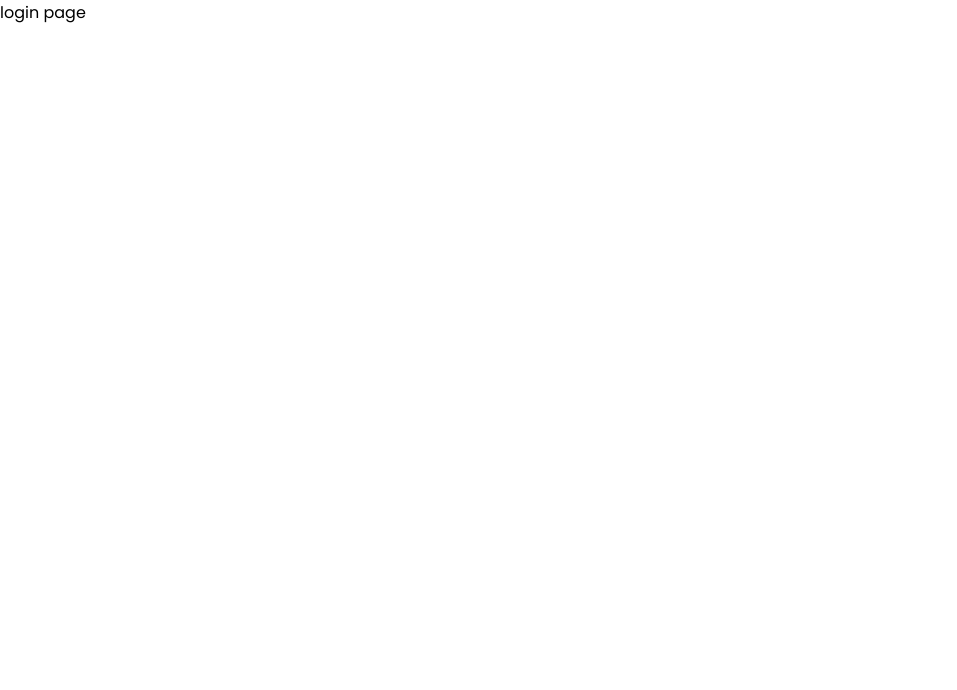
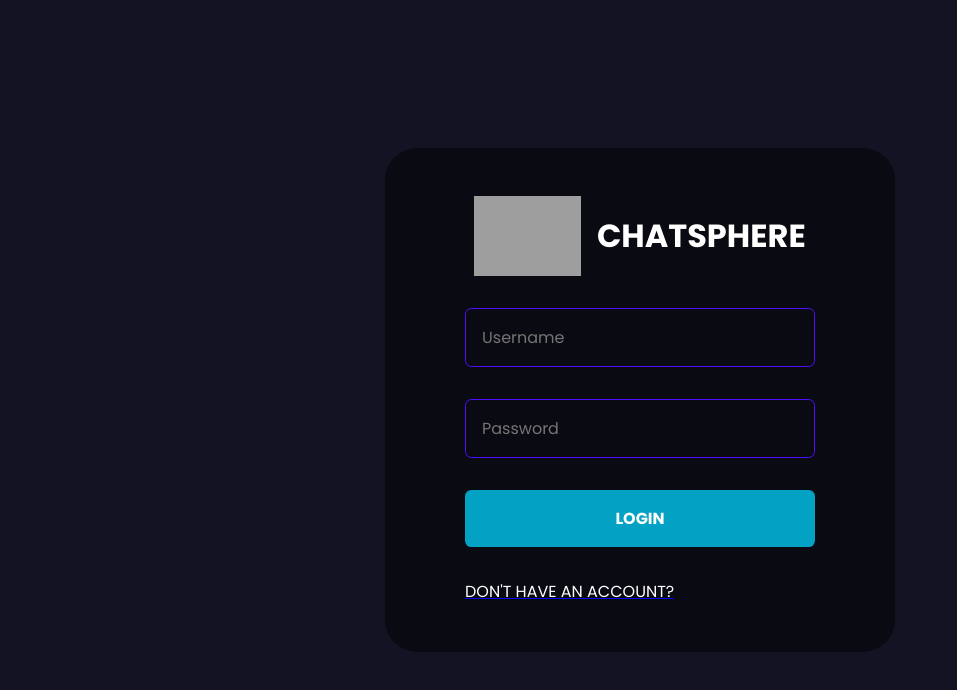
Before and after one commit to preston176/ChatSphere-react, a React (Vite) app in the folder chatsphere-frontend/: page /login in a window 1280 px wide. Shown: the top 690 px of the page, without its empty margins (0-957 px from the left). Built offline with nearby package versions, Linux system fonts and the light colour scheme; grey boxes are pictures that could not be loaded.

Commit message:
login functionality

```diff
--- a/chatsphere-frontend/src/pages/Login.jsx
+++ b/chatsphere-frontend/src/pages/Login.jsx
@@ -1,10 +1,170 @@
+import { useState } from 'react';
+import { Link, Navigate, useNavigate } from 'react-router-dom';
+import axios from 'axios'
+import styled from 'styled-components'
+import { ToastContainer, toast } from 'react-toastify'
+import "react-toastify/dist/ReactToastify.css"
+import { loginRoute } from '../utils/APIRoutes';
 
 const Login = () => {
+
+  const navigate = useNavigate();
+  const [values, setValues] = useState({
+    username: "",
+    password: "",
+  });
+
+  const handleSubmit = async (e) => {
+    e.preventDefault();
+    // if whatever is input is true
+    if (handleValidation()) {
+      // console.log("in validation", registerRoute)
+      // destructure
+      const { password, username } = values;
+      const { data } = await axios.post(loginRoute, {
+        username, password
+      });
+      if (data.status === false) {
+        toast.error(data.msg, toastOptions)
+      }
+      if (data.status === true) {
+        localStorage.setItem('chat-app-user', JSON.stringify(data.user))
+
+      }
+
+    }
+    navigate('/');
+  };
+  // toast options declared for reusability
+  const toastOptions = {
+    position: "bottom-right",
+    autoClose: 8000,
+    pauseOnHover: false,
+    draggable: true,
+    theme: "light",
+  }
+
+  const handleValidation = () => {
+    const { password, username,  } = values;
+    if (password === "") {
+      toast.error("Email and Password is required ...", toastOptions);
+      return false
+    } else if (username.length=== "") {
+      toast.error("Email and Password is required ...", toastOptions);
+      return false
+    }
+
+    // returns true if conditions satisfied
+    return true
+  }
+
+  const handleChange = (e) => {
+    setValues({ ...values, [e.target.name]: e.target.value })
+
+  }
+
   return (
-    <div>
-      login page
-    </div>
+    <>
+      <FormContainer>
+        <form onSubmit={(e) => handleSubmit(e)}>
+          <div className="brand">
+            <img src="https://visualpharm.com/assets/952/Weixing-595b40b85ba036ed117da5e9.svg" alt="logo" />
+            <h1>ChatSphere</h1>
+          </div>
+          <input type="text" placeholder='Username' name='username' onChange={e => handleChange(e)}
+          min="3" />
+
+          <input type="password" placeholder='Password' name='password' onChange={e => handleChange(e)} />
+
+          <button type='submit'>Login</button>
+          <Link to="/register"><span>Don't have an account?</span></Link>
+        </form>
+      </FormContainer>
+      <ToastContainer />
+    </>
   )
 }
 
-export default Login
+const FormContainer = styled.div`
+  height: 100vh;
+  width: 100vw;
+  display: flex;
+  flex-direction: column;
+  justify-content: center;
+  gap: 1rem;
+  align-items: center;
+  background-color: #131324;
+  .brand {
+    display: flex;
+    align-items: center;
+    gap: 1rem;
+    justify-content: center;
+    img {
+      height: 5rem;
+    }
+    h1 {
+      color: #fff;
+      text-transform: uppercase;
+    }
+  }
+  form {
+    display: flex;
+    flex-direction: column;
+    gap: 2rem;
+    background-color: #00000076;
+    border-radius: 2rem;
+    padding: 3rem 5rem;
+    input {
+      background-color: transparent;
+      padding: 1rem;
+      border: 0.1rem solid #4e0eff;
+      border-radius: .4rem;
+      color: #fff;
+      width: 100%;
+      font-size: 1rem;
+      &:focus {
+        border: 0.1rem solid #00d4ff;
+        outline: none;
+        box-shadow: 0px 1px 47px -3px rgba(0,212,255,0.75);
+        transition: all 0.15s ease-in-out;
+      }
+      &:hover {
+
+        border: 0.1rem solid #00d4ff;
+        outline: none;
+        box-shadow: 0px 1px 47px -3px rgba(0,212,255,0.75);
+        transition: all 0.15s ease-in-out;
+      }
+    }
+    button {
+      background-color: rgba(0,212,255,0.75);
+      color: #fff;
+      padding: 1rem 2rem;
+      border: none;
+      font-weight: bolder;
+      cursor: pointer;
+      border-radius: .4rem;
+      font-size: 1rem;
+      text-transform: uppercase;
+      &:hover{
+       background-color: #00d9ff;
+       color: #000;
+       box-shadow: 0px 1px 47px -3px rgba(0,212,255,0.75);
+       transition: all 0.15s ease-in-out;
+      }
+    }
+    span {
+      color: white;
+      text-transform: uppercase;
+      a {
+        color: #fafafa;
+        text-decoration: none;
+        font-weight: bolder;
+      }
+    }
+  }
+`;
+
+
+
+export default Login;
--- a/chatsphere-frontend/src/pages/Register.jsx
+++ b/chatsphere-frontend/src/pages/Register.jsx
@@ -20,7 +20,7 @@ const Register = () => {
     e.preventDefault();
     // if whatever is input is true
     if (handleValidation()) {
-      console.log("in validation", registerRoute)
+      // console.log("in validation", registerRoute)
       // destructure
       const { password, username, email } = values;
       const { data } = await axios.post(registerRoute, {
--- a/chatsphere-frontend/src/utils/APIRoutes.js
+++ b/chatsphere-frontend/src/utils/APIRoutes.js
@@ -1,2 +1,3 @@
 const host = "http://localhost:5001";
 export const registerRoute = `${host}/api/auth/register`
+export const loginRoute = `${host}/api/auth/login`
```
Also changed, not shown: 1 other file (tests, documents, lock files or other folders).
